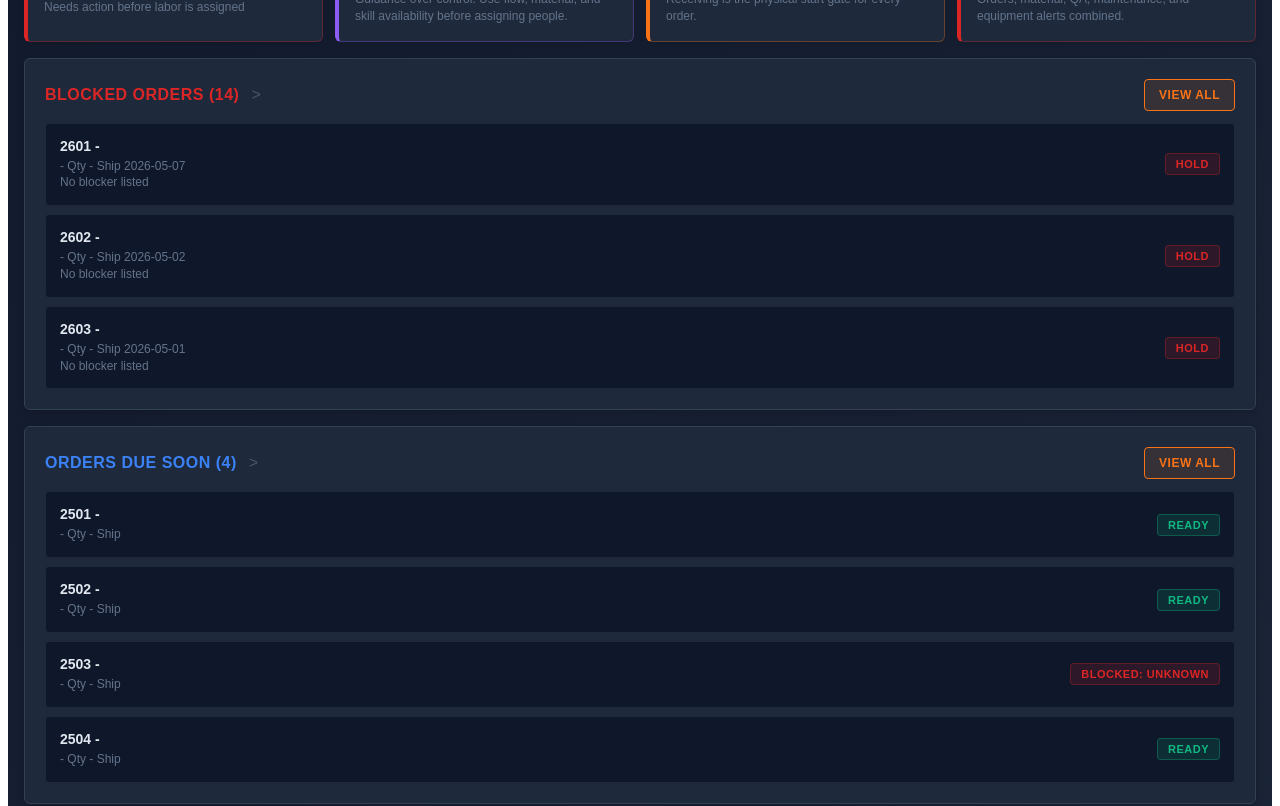
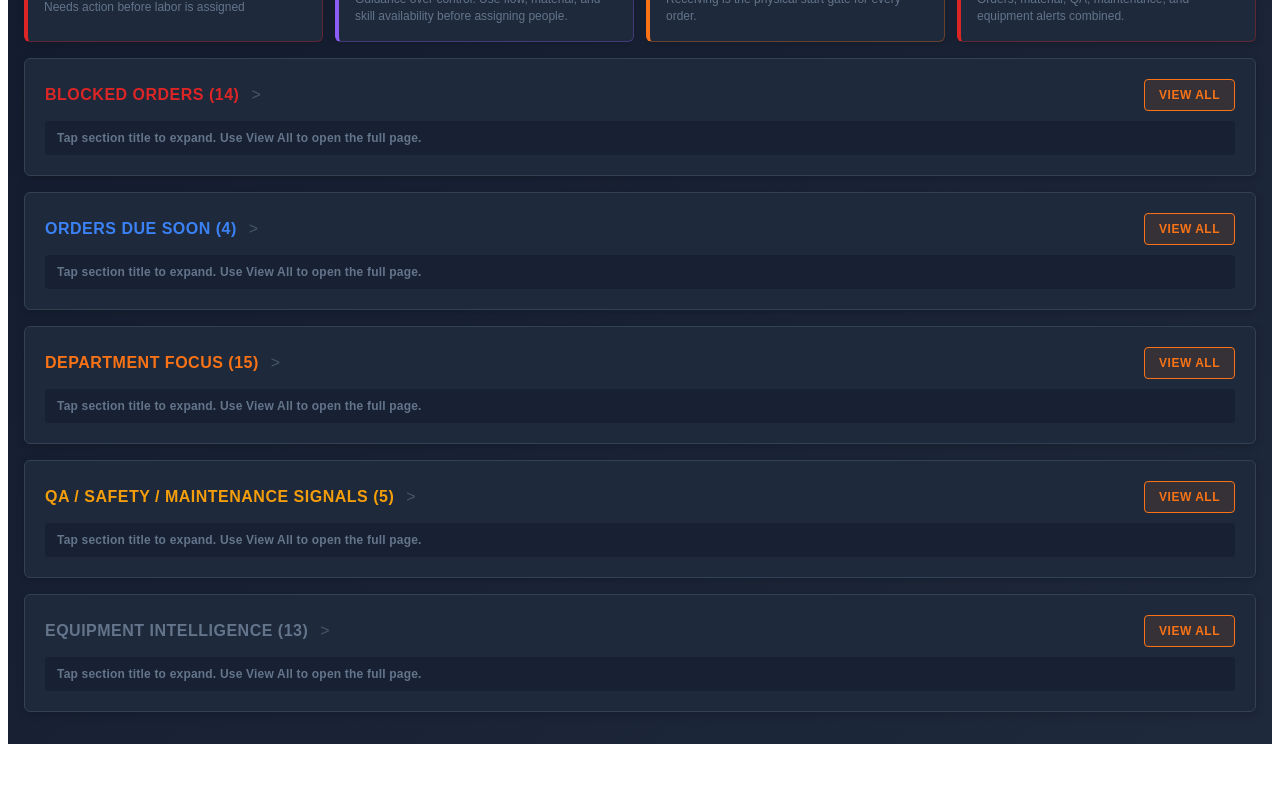
Before and after one commit to jcm-digital-coworker/JCM-Command-Center, a React (Vite) app: page / in a window 1280 px wide. Shown: the part 900-1706 px from the top of the page. After the commit the page ends 1652 px from the top, so only its background shows below. Built offline with nearby package versions, Linux system fonts and the light colour scheme.

Commit message:
Collapse dashboard secondary sections by default

```diff
--- a/src/pages/DashboardPage.tsx
+++ b/src/pages/DashboardPage.tsx
@@ -273,7 +273,9 @@ function formatRoleLabel(roleView: RoleView): string { return roleView === 'Fork
 function formatOrderBlock(order: ProductionOrder) { const blockReason = getOrderBlockReason(order); return blockReason ? formatBlockedReason(blockReason) : 'No blocker listed'; }
 function OrderRow({ order, theme, compact = false }: { order: ProductionOrder; theme: DashboardTheme; compact?: boolean }) { return <div style={getDashboardItemStyle(theme)}><div><div style={getDashboardItemTitleStyle(theme)}>{order.orderNumber} - {order.assemblyPartNumber}</div><div style={dashboardMutedTextStyle}>{order.customer} - Qty {order.quantity} - Ship {order.projectedShipDate}</div>{!compact && <div style={dashboardMutedTextStyle}>{formatOrderBlock(order)}</div>}</div><span style={getPriorityBadge(order.status)}>{getOrderStatusLabel(order)}</span></div>; }
 interface SectionProps { title: string; count: number; color: string; expanded: boolean; onToggle: () => void; onViewAll: () => void; children: ReactNode; theme: DashboardTheme; }
-function Section({ title, count, color, expanded, onToggle, onViewAll, children, theme }: SectionProps) { return <div style={getDashboardSectionStyle(theme)}><div style={dashboardSectionHeaderStyle}><div style={{ display: 'flex', alignItems: 'center', gap: 12, cursor: 'pointer' }} onClick={onToggle}><h3 style={{ margin: 0, fontSize: 16, color, letterSpacing: '0.5px', fontWeight: 800 }}>{title} ({count})</h3><span style={{ fontSize: 16, color: '#475569' }}>{expanded ? 'v' : '>'}</span></div><button onClick={onViewAll} style={dashboardViewAllButtonStyle}>VIEW ALL</button></div><div style={{ marginTop: 12 }}>{children}</div></div>; }
+function Section({ title, count, color, expanded, onToggle, onViewAll, children, theme }: SectionProps) { return <div style={getDashboardSectionStyle(theme)}><div style={dashboardSectionHeaderStyle}><button type="button" style={getDashboardSectionToggleStyle(theme)} onClick={onToggle}><h3 style={{ margin: 0, fontSize: 16, color, letterSpacing: '0.5px', fontWeight: 800 }}>{title} ({count})</h3><span style={{ fontSize: 16, color: '#475569' }}>{expanded ? 'v' : '>'}</span></button><button onClick={onViewAll} style={dashboardViewAllButtonStyle}>VIEW ALL</button></div>{expanded ? <div style={{ marginTop: 12 }}>{children}</div> : <div style={getDashboardCollapsedHintStyle(theme)}>Tap section title to expand. Use View All to open the full page.</div>}</div>; }
+function getDashboardSectionToggleStyle(theme: DashboardTheme): CSSProperties { return { display: 'flex', alignItems: 'center', gap: 12, cursor: 'pointer', background: 'transparent', border: 'none', padding: 0, textAlign: 'left', color: theme === 'dark' ? '#e2e8f0' : '#0f172a' }; }
+function getDashboardCollapsedHintStyle(theme: DashboardTheme): CSSProperties { return { marginTop: 10, padding: '10px 12px', borderRadius: 4, background: theme === 'dark' ? 'rgba(15, 23, 42, 0.45)' : '#f8fafc', color: '#64748b', fontSize: 12, fontWeight: 700, letterSpacing: '0.2px' }; }
 function StatusMetric({ label, value, total, color, highlight, theme }: { label: string; value: number; total: number; color: string; highlight?: boolean; theme: DashboardTheme }) { const percentage = total > 0 ? Math.round((value / total) * 100) : 0; return <div style={{ ...getDashboardMetricStyle(theme), borderLeft: `4px solid ${color}`, background: highlight ? `${color}15` : theme === 'dark' ? '#1e293b' : '#ffffff' }}><div style={dashboardMetricLabelStyle}>{label}</div><div style={{ display: 'flex', alignItems: 'baseline', gap: 6 }}><span style={{ fontSize: 28, fontWeight: 700, color }}>{value}</span><span style={{ fontSize: 14, color: '#475569' }}>/ {total}</span></div><div style={{ fontSize: 12, color: '#475569', marginTop: 4 }}>{percentage}%</div></div>; }
 function MissionCard({ title, value, detail, color, theme, onClick }: { title: string; value: string; detail: string; color: string; theme: DashboardTheme; onClick: () => void }) { return <button style={getDashboardMissionCardStyle(theme, color)} onClick={onClick}><div style={{ fontSize: 11, color, fontWeight: 900, letterSpacing: '0.8px', textTransform: 'uppercase' }}>{title}</div><div style={getDashboardMissionValueStyle(theme)}>{value}</div><div style={dashboardMutedTextStyle}>{detail}</div></button>; }
 function getPriorityBadge(priority: string): CSSProperties { const colors: Record<string, string> = { blocked: '#dc2626', hold: '#dc2626', ready: '#10b981', runnable: '#10b981', BLOCKED: '#dc2626', HOLD: '#dc2626', FAILED: '#dc2626', HIGH: '#dc2626', CRITICAL: '#dc2626', READY: '#10b981', IN_PROGRESS: '#3b82f6', MEDIUM: '#f59e0b', LOW: '#3b82f6', NORMAL: '#10b981', WAITING: '#f59e0b', DONE: '#64748b' }; const color = colors[priority] || '#64748b'; return { padding: '4px 10px', borderRadius: 4, fontSize: 11, fontWeight: 800, background: `${color}25`, color, textTransform: 'uppercase', letterSpacing: '0.5px', border: `1px solid ${color}50`, whiteSpace: 'nowrap' }; }
```
